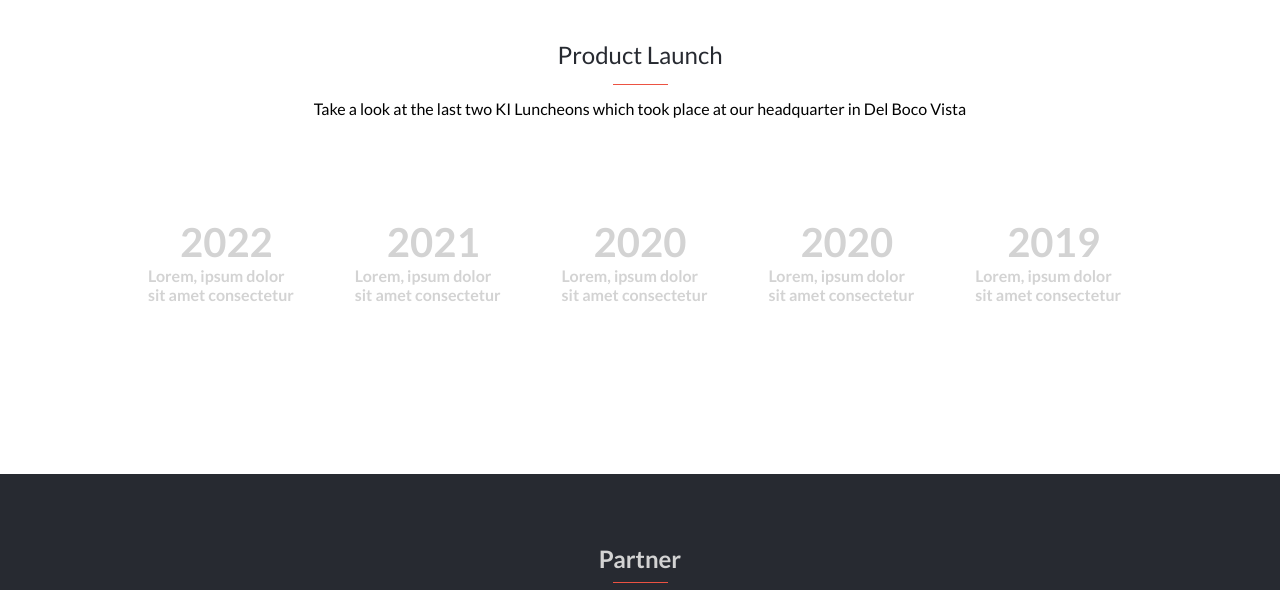
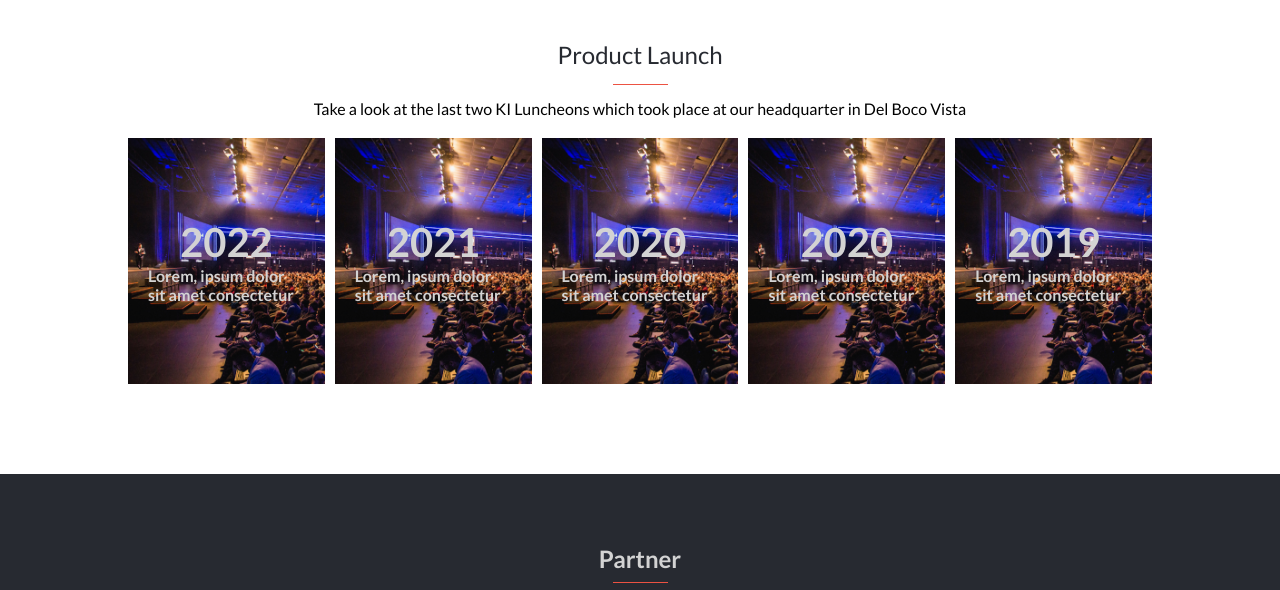
Before and after one commit to nottherealalanturing/KramericaIndustries, a website with bundled scripts: page pages/about.html in a window 1280 px wide. Shown: the part 1240-1830 px from the top of the page. Built offline with nearby package versions, Linux system fonts and the light colour scheme.

Commit message:
fix: fix path errors

```diff
--- a/styles/styles.css
+++ b/styles/styles.css
@@ -493,7 +493,7 @@ html {
   align-items: center;
   justify-content: center;
   padding: 80px 20px;
-  background-image: url('assets/images/product-school2.jpg');
+  background-image: url('../assets/images/product-school2.jpg');
   background-repeat: no-repeat;
   background-size: cover;
   transition: all 0.9s;
```
